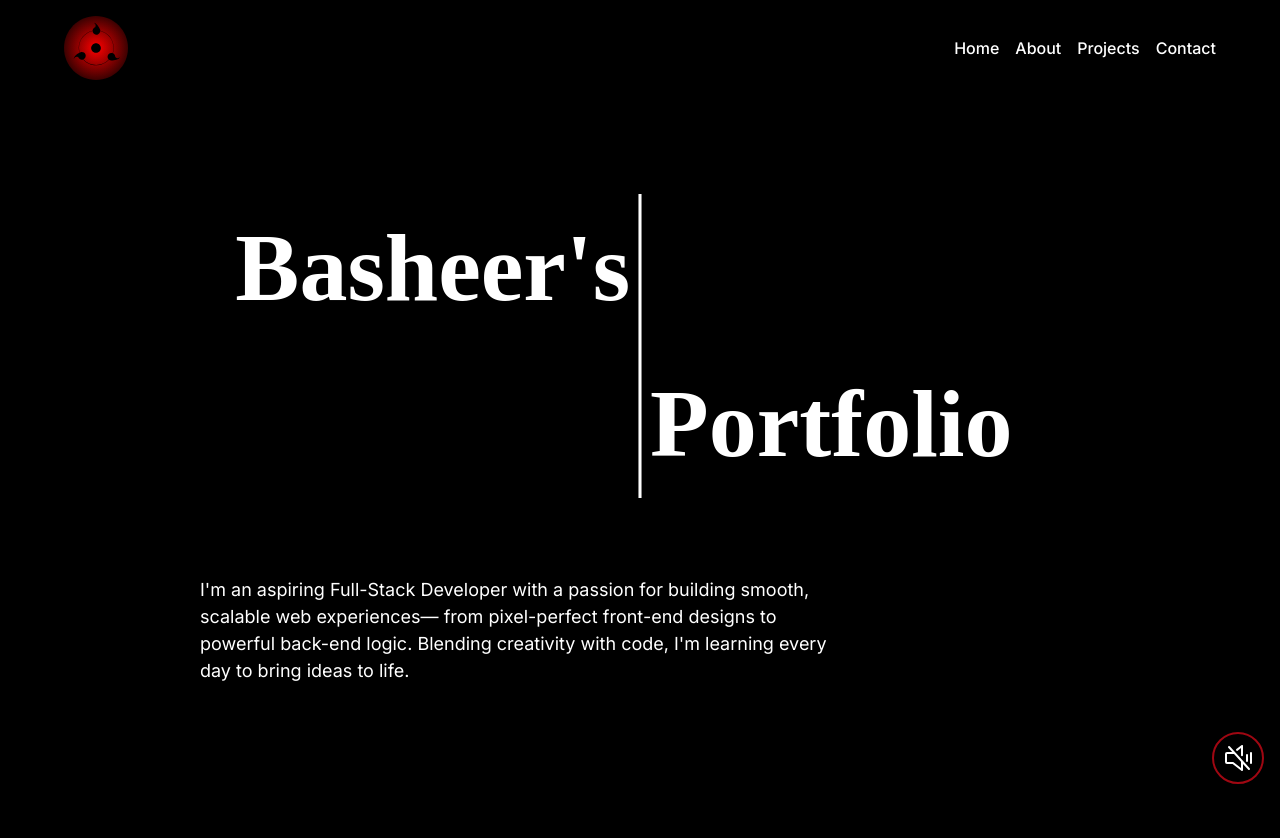
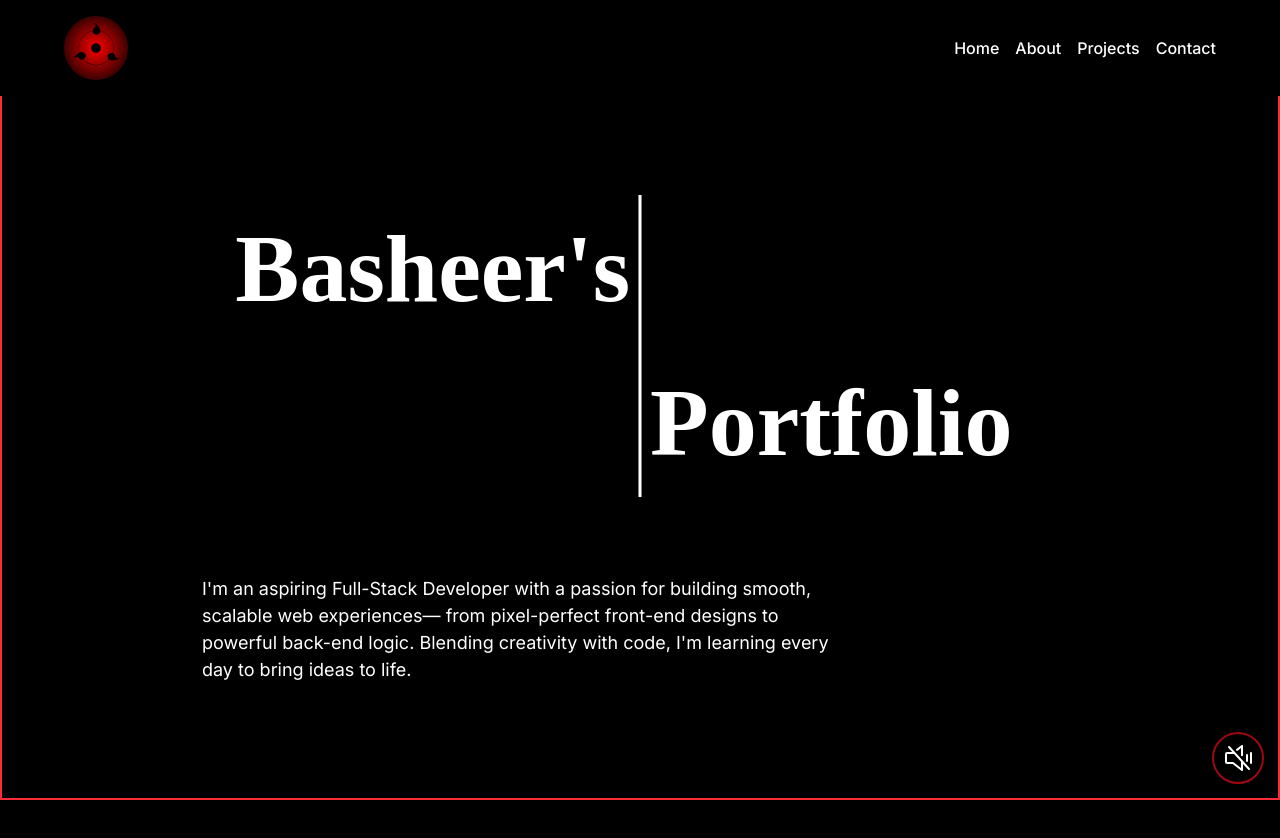
Before and after one commit to Basheer007/my-Portfolio, a React (Vite) app: page / in a window 1280 px wide. Shown: the top 838 px of the page. Built offline with nearby package versions, Linux system fonts and the light colour scheme; a web font is replaced by a local one.

Commit message:
Update Herosection.jsx

```diff
--- a/src/Components/Herosection.jsx
+++ b/src/Components/Herosection.jsx
@@ -35,7 +35,7 @@ const Herosection = () => {
   return (
     <section
       id="Home"
-      className="w-full  h-[80svh] md:h-svh bg-black text-white flex pt-30 xl:pt-10 justify-center"
+      className="w-full  h-[80svh] md:h-svh bg-black text-white flex pt-30 xl:pt-10 justify-center border-2 border-red-500"
     >
       <div className="container mx-auto  flex flex-col md:justify-center">
         <div className="flex gap-2 items-center h-[60%] xl:h-[50%] ">
```
